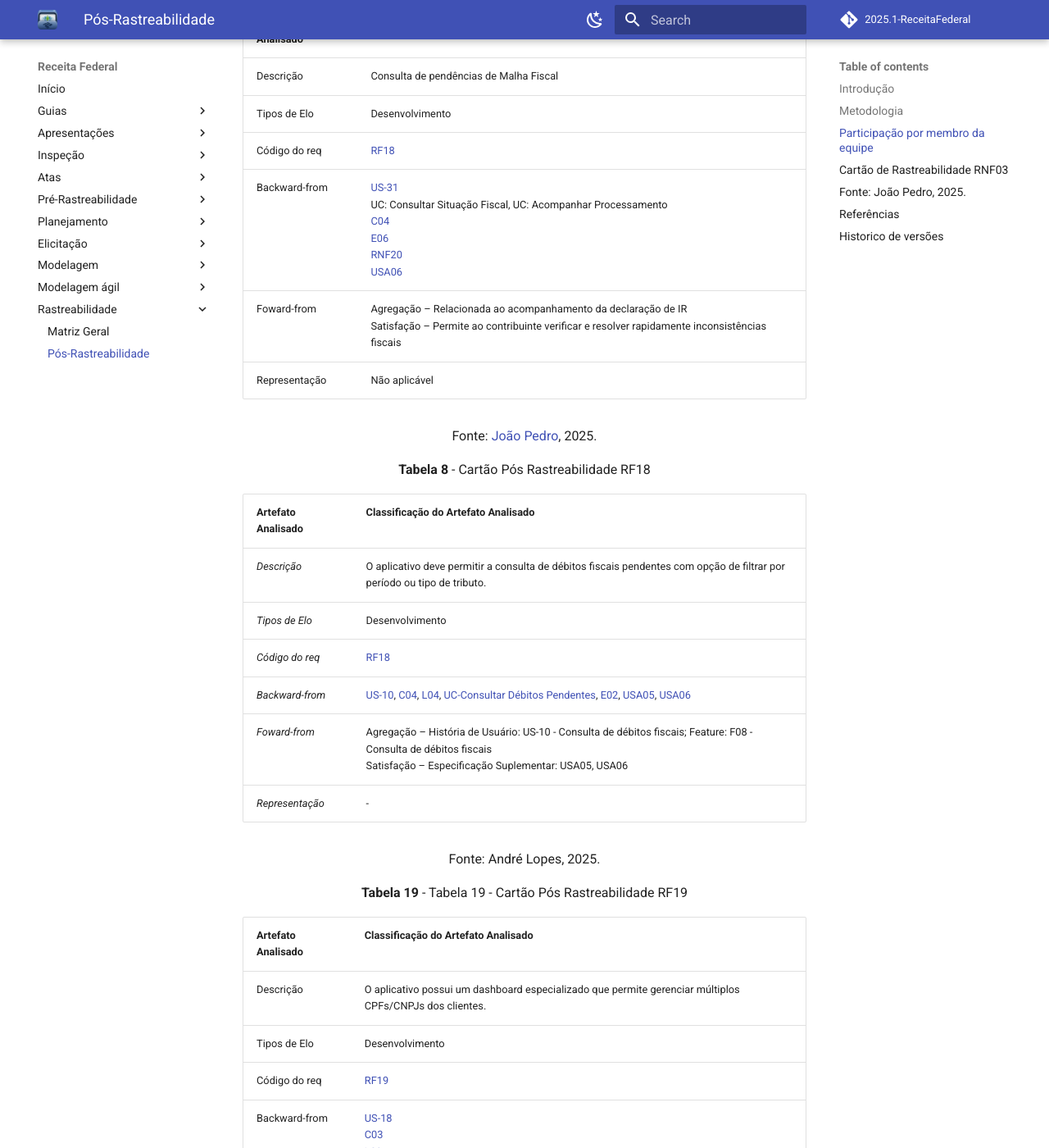
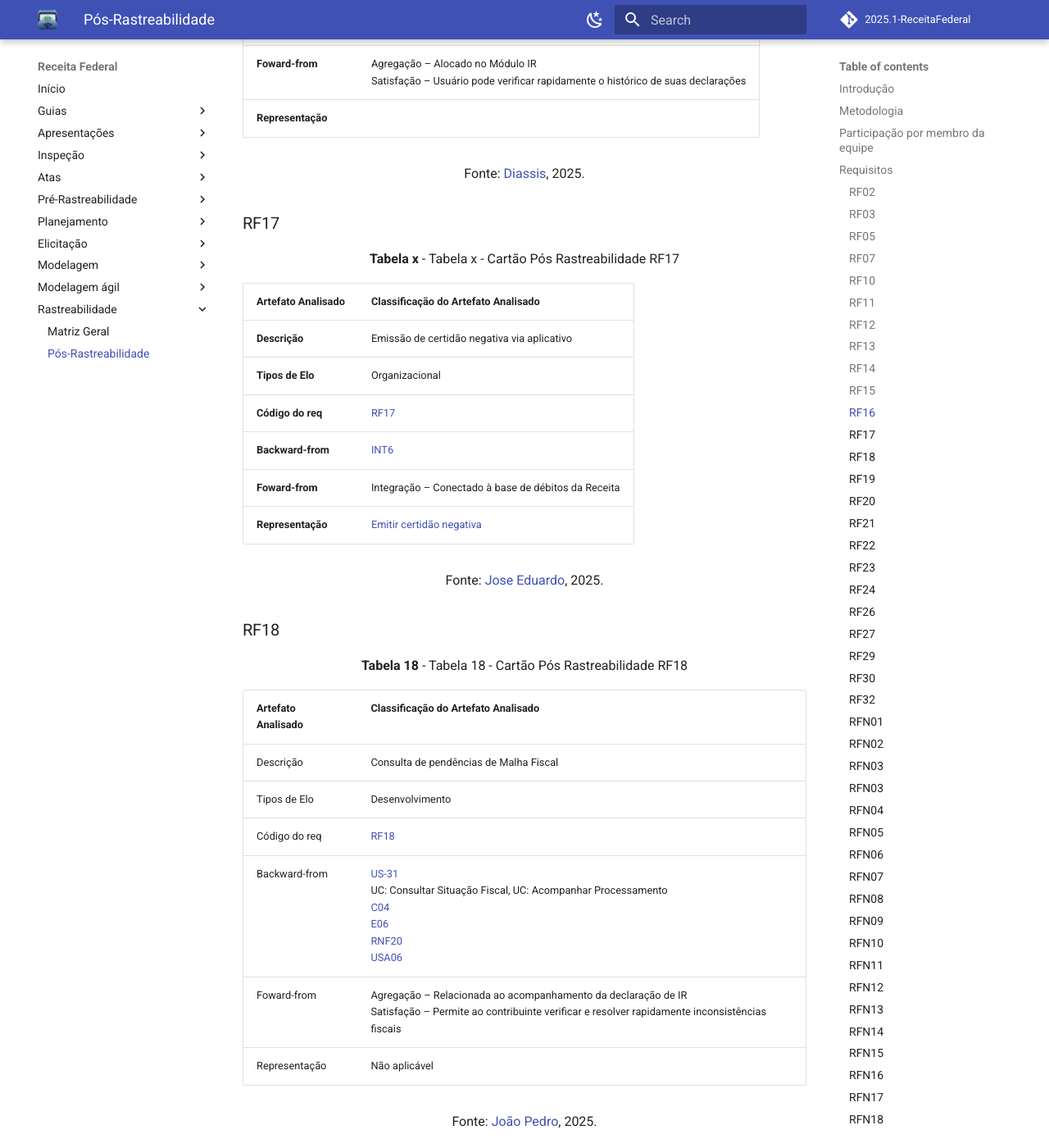
Before and after one commit to Requisitos-de-Software/2025.1-Meu-INSS, an MkDocs documentation site: the page built from docs/rastreabilidade/pos-rastreabilidade.md, in a window 1280 px wide and 1400 px high, scrolled down 7100 px. Shown: the whole window at 82% size. Built offline with MkDocs 1.6.1 and Material for MkDocs 9.7.7, drawn with Linux system fonts in a browser that asks for light colours; comment, search, counter and statistics services are not loaded; some of the changed text lies outside the part shown.

```diff
--- a/docs/rastreabilidade/pos-rastreabilidade.md
+++ b/docs/rastreabilidade/pos-rastreabilidade.md
@@ -23,13 +23,17 @@
 
 ## Participação por membro da equipe
 
-| Nome do membro                                  | Elos do membro |
+| Nome do membro                                  | Elos do membro    |
 | ----------------------------------------------- | ----------------- |
 |[José Eduardo](https://github.com/jevprado)      | ----------------- |
 |[Diassis](https://github.com/Diaxiz)             | ----------------- |
 |[Julia Massuda](https://github.com/JuliaReis18)  | ----------------- |
-|[Andre Lopes](https://github.com/andrewslopes) | ----------------- |
+|[Andre Lopes](https://github.com/andrewslopes)   | ----------------- |
+|[João Pedro](https://github.com/JpRodrigues2)    | ----------------- |
 
+## Requisitos
+
+### RF02
 
 <p style="text-align: center"><b>Tabela 2</b> - Tabela 2 - Cartão Pós Rastreabilidade RF02 </p>
 
@@ -43,6 +47,8 @@
 | **Representação** | |
 
 <font size="3"><p style="text-align: center">Fonte: [Diassis](https://github.com/Diaxiz), 2025.</p></font>
+
+### RF03
 
 <p style="text-align: center"><b>Tabela 3</b> - Tabela 3 - Cartão Pós Rastreabilidade RF03 </p>
 
@@ -58,7 +64,7 @@
 <font size="3"><p style="text-align: center">Fonte: [Jose Eduardo](https://github.com/jevprado), 2025.</p></font>
 
 ---
-
+### RF05
 
 <p style="text-align: center"><b>Tabela 5</b> - Tabela 5 - Cartão Pós Rastreabilidade RF05 </p>
 
@@ -74,6 +80,7 @@
 <font size="3"><p style="text-align: center">Fonte: [Jose Eduardo](https://github.com/jevprado), 2025.</p></font>
 
 ---
+### RF07
 
 <p style="text-align: center"><b>Tabela 6</b> - Cartão Pós Rastreabilidade RF07</p>
 
@@ -87,6 +94,8 @@
 | *Representação* | - |
 
 <font size="3"><p style="text-align: center">Fonte: André Lopes, 2025.</p></font>
+
+### RF10
 
 <p style="text-align: center"><b>Tabela 10</b> - Tabela 10 - Cartão Pós Rastreabilidade RF10</p>
 
@@ -104,6 +113,8 @@
 
 ---
 
+### RF11
+
 <p style="text-align: center"><b>Tabela 11</b> - Tabela 11 - Cartão Pós Rastreabilidade RF11</p>
 
 | Artefato Analisado | Classificação do Artefato Analisado |
@@ -118,6 +129,9 @@
 <font size="3"><p style="text-align: center">Fonte: [Jose Eduardo](https://github.com/jevprado), 2025.</p></font>
 
 ---
+
+### RF12
+
 <p style="text-align: center"><b>Tabela 12</b> - Tabela 12 - Cartão Pós Rastreabilidade RF12 </p>
 
 | Artefato Analisado | Classificação do Artefato Analisado |
@@ -131,8 +145,7 @@
 
 <font size="3"><p style="text-align: center">Fonte: [Diassis](https://github.com/Diaxiz), 2025.</p></font>
 
-
-
+### RF13
 
 <p style="text-align: center"><b>Tabela 13</b> - Tabela 13 - Cartão Pós Rastreabilidade RF13 </p>
 
@@ -148,6 +161,8 @@
 <font size="3"><p style="text-align: center">Fonte: [Diassis](https://github.com/Diaxiz), 2025.</p></font>
 
 
+### RF14
+
 <p style="text-align: center"><b>Tabela 14</b> - Tabela 14 - Cartão Pós Rastreabilidade RF14</p>
 
 | Artefato Analisado | Classificação do Artefato Analisado |
@@ -161,7 +176,9 @@
 
 <font size="3"><p style="text-align: center">Fonte: [Jose Eduardo](https://github.com/jevprado), 2025.</p></font>
 
----
+
+### RF15
+
 <p style="text-align: center"><b>Tabela 15</b> - Tabela 15 - Cartão Pós Rastreabilidade RF15 </p>
 
 | Artefato Analisado | Classificação do Artefato Analisado |
@@ -177,6 +194,8 @@
 
 ---
 
+### RF16
+
 <p style="text-align: center"><b>Tabela 16</b> - Tabela 16 - Cartão Pós Rastreabilidade RF16 </p>
 
 | Artefato Analisado | Classificação do Artefato Analisado |
@@ -190,6 +209,7 @@
 
 <font size="3"><p style="text-align: center">Fonte: [Diassis](https://github.com/Diaxiz), 2025.</p></font>
 
+### RF17
 
 <p style="text-align: center"><b>Tabela x</b> - Tabela x - Cartão Pós Rastreabilidade RF17</p>
 
@@ -217,19 +239,7 @@
 
 <font size="3"><p style="text-align: center">Fonte: [João Pedro](https://github.com/JpRodrigues2), 2025.</p></font>
 
-
-<p style="text-align: center"><b>Tabela 8</b> - Cartão Pós Rastreabilidade RF18</p>
-
-| Artefato Analisado | Classificação do Artefato Analisado |
-|--------------------|--------------------------------------|
-| *Descrição* | O aplicativo deve permitir a consulta de débitos fiscais pendentes com opção de filtrar por período ou tipo de tributo. |
-| *Tipos de Elo* | Desenvolvimento |
-| *Código do req* | [RF18](https://requisitos-de-software.github.io/2025.1-ReceitaFederal/elicitacao/requisitos-elicitados/#rf18) |
-| *Backward-from* | [US-10](https://requisitos-de-software.github.io/2025.1-ReceitaFederal/modelagem-agil/historias-usuario/#us-10-consulta-de-debitos-fiscais), [C04](https://requisitos-de-software.github.io/2025.1-ReceitaFederal/modelagem/cenarios/#cenario-04), [L04](https://requisitos-de-software.github.io/2025.1-ReceitaFederal/modelagem/lexicos/#l04-debitos-fiscais), [UC-Consultar Débitos Pendentes](https://requisitos-de-software.github.io/2025.1-ReceitaFederal/modelagem/casos-de-uso/#uc-consultar-debitos-pendentes), [E02](https://requisitos-de-software.github.io/2025.1-ReceitaFederal/modelagem-agil/epicos/#e02-regularizacao-e-pagamentos), [USA05](https://requisitos-de-software.github.io/2025.1-ReceitaFederal/especificacao-suplementar/#usa05-design-responsivo), [USA06](https://requisitos-de-software.github.io/2025.1-ReceitaFederal/especificacao-suplementar/#usa06-clareza-na-apresentacao-de-dados-fiscais) |
-| *Foward-from* | Agregação – História de Usuário: US-10 - Consulta de débitos fiscais; Feature: F08 - Consulta de débitos fiscais<br>Satisfação – Especificação Suplementar: USA05, USA06 |
-| *Representação* | - |
-
-<font size="3"><p style="text-align: center">Fonte: André Lopes, 2025.</p></font>
+### RF19
 
 <p style="text-align: center"><b>Tabela 19</b> - Tabela 19 - Cartão Pós Rastreabilidade RF19 </p>
 
@@ -244,6 +254,7 @@
 
 <font size="3"><p style="text-align: center">Fonte: [Julia Massuda](https://github.com/JuliaReis18), 2025.</p></font>
 
+### RF20
 
 <p style="text-align: center"><b>Tabela 20</b> - Tabela 20 - Cartão Pós Rastreabilidade RF20 </p>
 
@@ -258,20 +269,7 @@
 
 <font size="3"><p style="text-align: center">Fonte: [Diassis](https://github.com/Diaxiz), 2025.</p></font>
 
-
-<p style="text-align: center"><b>Tabela 9</b> - Cartão Pós Rastreabilidade RF21</p>
-
-| Artefato Analisado | Classificação do Artefato Analisado |
-|--------------------|--------------------------------------|
-| *Descrição* | O aplicativo deve oferecer suporte a múltiplos idiomas para facilitar o uso por diferentes públicos. |
-| *Tipos de Elo* | Desenvolvimento |
-| *Código do req* | [RF21](https://requisitos-de-software.github.io/2025.1-ReceitaFederal/elicitacao/requisitos-elicitados/#rf21) |
-| *Backward-from* | [US-11](https://requisitos-de-software.github.io/2025.1-ReceitaFederal/modelagem-agil/historias-usuario/#us-11-suporte-a-multiplos-idiomas), [C09](https://requisitos-de-software.github.io/2025.1-ReceitaFederal/modelagem/cenarios/#cenario-09), [L09](https://requisitos-de-software.github.io/2025.1-ReceitaFederal/modelagem/lexicos/#l09-suporte-multilingue), [UC-Configurar Idioma](https://requisitos-de-software.github.io/2025.1-ReceitaFederal/modelagem/casos-de-uso/#uc-configurar-idioma), [E05](https://requisitos-de-software.github.io/2025.1-ReceitaFederal/modelagem-agil/epicos/#e05-experiencia-do-usuario), [USA01](https://requisitos-de-software.github.io/2025.1-ReceitaFederal/especificacao-suplementar/#usa01-acessibilidade), [USA10](https://requisitos-de-software.github.io/2025.1-ReceitaFederal/especificacao-suplementar/#usa10-suporte-a-idiomas) |
-| *Foward-from* | Agregação – História de Usuário: US-11 - Suporte a múltiplos idiomas; Feature: F10 - Suporte multilíngue<br>Satisfação – Especificação Suplementar: USA01, USA10 |
-| *Representação* | - |
-
-<font size="3"><p style="text-align: center">Fonte: André Lopes, 2025.</p></font>
-
+### RF21
 
 <p style="text-align: center"><b>Tabela 22</b> - Tabela 22 - Cartão Pós Rastreabilidade RF22 (US-33) </p>
 
@@ -279,13 +277,14 @@
 |--------------------|--------------------------------------|
 | Descrição | Integração com eSocial |
 | Tipos de Elo | Desenvolvimento |
-| Código do req | [RF22](https://requisitos-de-software.github.io/2025.1-ReceitaFederal/elicitacao/requisitos-elicitados/#rf22) |
+| Código do req | [RF21](https://requisitos-de-software.github.io/2025.1-ReceitaFederal/elicitacao/requisitos-elicitados/#rf21) |
 | Backward-from | [US-33](https://requisitos-de-software.github.io/2025.1-ReceitaFederal/modelagem-agil/historias-usuario/#us-33-integracao-com-esocial)<br>[E07](https://requisitos-de-software.github.io/2025.1-ReceitaFederal/epicos/#e07-integracoes-e-autorizacao) |
 | Foward-from | Agregação – Relacionada à integração com sistemas externos<br>Satisfação – Facilita a gestão de informações trabalhistas e previdenciárias de forma integrada |
 | Representação | Não aplicável |
 
 <font size="3"><p style="text-align: center">Fonte: [João Pedro](https://github.com/JpRodrigues2), 2025.</p></font>
 
+### RF22
 
 <p style="text-align: center"><b>Tabela 22</b> - Tabela 22 - Cartão Pós Rastreabilidade RF22 (US-34) </p>
 
@@ -300,7 +299,7 @@
 
 <font size="3"><p style="text-align: center">Fonte: [João Pedro](https://github.com/JpRodrigues2), 2025.</p></font>
 
-
+### RF23
 
 <p style="text-align: center"><b>Tabela 23</b> - Tabela 23 - Cartão Pós Rastreabilidade RF23 </p>
 
@@ -316,7 +315,7 @@
 <font size="3"><p style="text-align: center">Fonte: [Julia Massuda](https://github.com/JuliaReis18), 2025.</p></font>
 
 
----
+### RF24
 
 <p style="text-align: center"><b>Tabela 24</b> - Tabela 24 - Cartão Pós Rastreabilidade RF24 </p>
 
@@ -333,7 +332,7 @@
 
 
 
----
+### RF26
 
 <p style="text-align: center"><b>Tabela 26</b> - Tabela 26 - Cartão Pós Rastreabilidade RF26 </p>
 
@@ -349,7 +348,7 @@
 <font size="3"><p style="text-align: center">Fonte: [Julia Massuda](https://github.com/JuliaReis18), 2025.</p></font>
 
 
----
+### RF27
 
 <p style="text-align: center"><b>Tabela 27</b> - Tabela 27 - Cartão Pós Rastreabilidade RF27 </p>
 
@@ -364,6 +363,8 @@
 
 <font size="3"><p style="text-align: center">Fonte: [Julia Massuda](https://github.com/JuliaReis18), 2025.</p></font>
 
+### RF29
+
 <p style="text-align: center"><b>Tabela 29</b> - Tabela 29 - Cartão Pós Rastreabilidade RF29 </p>
 
 | Artefato Analisado | Classificação do Artefato Analisado |
@@ -376,6 +377,9 @@
 | Representação | Não aplicável |
 
 <font size="3"><p style="text-align: center">Fonte: [João Pedro](https://github.com/JpRodrigues2), 2025.</p></font>
+
+
+### RF30
 
 <p style="text-align: center"><b>Tabela 30</b> - Tabela 30 - Cartão Pós Rastreabilidade RF30 </p>
 
@@ -390,6 +394,7 @@
 
 <font size="3"><p style="text-align: center">Fonte: [João Pedro](https://github.com/JpRodrigues2), 2025.</p></font>
 
+### RF32
 
 <p style="text-align: center"><b>Tabela 10</b> - Cartão Pós Rastreabilidade RF32</p>
 
@@ -405,8 +410,7 @@
 <font size="3"><p style="text-align: center">Fonte: André Lopes, 2025.</p></font>
 
 
-
-
+### RFN01
 
 <p style="text-align: center"><b>Tabela 35</b> - Tabela 35 - Cartão Pós Rastreabilidade RNF01 </p>
 
@@ -421,7 +425,7 @@
 
 <font size="3"><p style="text-align: center">Fonte: [Diassis](https://github.com/Diaxiz) </p></font>
 
----
+### RFN02
 
 <p style="text-align: center"><b>Tabela 36</b> - Tabela 36 - Cartão Pós Rastreabilidade RNF02 </p>
 
@@ -436,7 +440,7 @@
 
 <font size="3"><p style="text-align: center">Fonte: </p></font>
 
----
+### RFN03
 
 <p style="text-align: center"><b>Tabela X</b> - Cartão Pós Rastreabilidade RNF03 </p>
 
@@ -452,9 +456,7 @@
 <font size="3"><p style="text-align: center">Fonte: [Julia Massuda](https://github.com/JuliaReis18), 2025.</p></font>
 
 
-<font size="3"><p style="text-align: center">Fonte: </p></font>
-
-## Cartão de Rastreabilidade RNF03
+### RFN03
 
 <p style="text-align: center"><b>Tabela X</b> - Cartão Pós Rastreabilidade RNF03 </p>
 
@@ -469,7 +471,7 @@
 
 <font size="3"><p style="text-align: center">Fonte: [Julia Massuda](https://github.com/JuliaReis18), 2025.</p></font>
 
-
+### RFN04
 
 <p style="text-align: center"><b>Tabela 38</b> - Tabela 38 - Cartão Pós Rastreabilidade RNF04 </p>
 
@@ -484,7 +486,7 @@
 
 <font size="3"><p style="text-align: center">Fonte: [João Pedro](https://github.com/JpRodrigues2), 2025.</p></font>
 
----
+### RFN05
 
 <p style="text-align: center"><b>Tabela x</b> - Cartão Pós Rastreabilidade RNF05</p>
 
@@ -499,7 +501,7 @@
 
 <font size="3"><p style="text-align: center">Fonte: André Lopes, 2025.</p></font>
 
----
+### RFN06
 
 <p style="text-align: center"><b>Tabela 40</b> - Tabela 40 - Cartão Pós Rastreabilidade RNF06 </p>
 
@@ -514,7 +516,7 @@
 
 <font size="3"><p style="text-align: center">Fonte: [Diassis](https://github.com/Diaxiz) </p></font>
 
----
+### RFN07
 
 <p style="text-align: center"><b>Tabela 41</b> - Tabela 41 - Cartão Pós Rastreabilidade RNF07 </p>
 
@@ -529,6 +531,7 @@
 
 <font size="3"><p style="text-align: center">Fonte: </p></font>
 
+### RFN08
 
 <p style="text-align: center"><b>Tabela X</b> - Cartão Pós Rastreabilidade RNF08 </p>
 
@@ -544,7 +547,7 @@
 <font size="3"><p style="text-align: center">Fonte: [Julia Massuda](https://github.com/JuliaReis18), 2025.</p></font>
 
 
----
+### RFN09
 
 <p style="text-align: center"><b>Tabela 43</b> - Tabela 43 - Cartão Pós Rastreabilidade RNF09 </p>
 
@@ -559,7 +562,7 @@
 
 <font size="3"><p style="text-align: center">Fonte: [João Pedro](https://github.com/JpRodrigues2), 2025.</p></font>
 
----
+### RFN10
 
 <p style="text-align: center"><b>Tabela 44</b> - Tabela 44 - Cartão Pós Rastreabilidade RNF10 </p>
 
@@ -574,7 +577,7 @@
 
 <font size="3"><p style="text-align: center">Fonte: </p></font>
 
----
+### RFN11
 
 <p style="text-align: center"><b>Tabela 45</b> - Tabela 45 - Cartão Pós Rastreabilidade RNF11 </p>
 
@@ -592,7 +595,7 @@
 <font size="3"><p style="text-align: center">Fonte: André Lopes, 2025.</p></font>
 
 
----
+### RFN12
 
 <p style="text-align: center"><b>Tabela 46</b> - Tabela 46 - Cartão Pós Rastreabilidade RNF12 </p>
 
@@ -607,7 +610,7 @@
 
 <font size="3"><p style="text-align: center">Fonte: </p></font>
 
----
+### RFN13
 
 <p style="text-align: center"><b>Tabela 13b> - Cartão Pós Rastreabilidade RNF13 </p>
 
@@ -624,7 +627,7 @@
 
 
 
-<p style="text-align: center"><b>Tabela 48</b> - Tabela 48 - Cartão Pós Rastreabilidade RNF14 </p>
+### RFN14
 
 <p style="text-align: center"><b>Tabela X</b> - Cartão Pós Rastreabilidade RNF14 </p>
 
@@ -640,7 +643,7 @@
 <font size="3"><p style="text-align: center">Fonte: [João Pedro](https://github.com/JpRodrigues2), 2025.</p></font>
 
 
----
+### RFN15
 
 <p style="text-align: center"><b>Tabela 49</b> - Tabela 49 - Cartão Pós Rastreabilidade RNF15 </p>
 
@@ -655,7 +658,7 @@
 
 <font size="3"><p style="text-align: center">Fonte: </p></font>
 
----
+### RFN16
 
 <p style="text-align: center"><b>Tabela 50</b> - Tabela 50 - Cartão Pós Rastreabilidade RNF16 </p>
 
@@ -670,7 +673,7 @@
 
 <font size="3"><p style="text-align: center">Fonte: [Diassis](https://github.com/Diaxiz) </p></font>
 
----
+### RFN17
 
 <p style="text-align: center"><b>Tabela 51</b> - Tabela 51 - Cartão Pós Rastreabilidade RNF17 </p>
 
@@ -685,7 +688,7 @@
 
 <font size="3"><p style="text-align: center">Fonte: </p></font>
 
----
+### RFN18
 
 <p style="text-align: center"><b>Tabela </b> - Cartão Pós Rastreabilidade RNF18 </p>
 
@@ -700,11 +703,10 @@
 
 <font size="3"><p style="text-align: center">Fonte: [Julia Massuda](https://github.com/JuliaReis18), 2025.</p></font>
 
----
+### RFN19
 
 <p style="text-align: center"><b>Tabela 53</b> - Tabela 53 - Cartão Pós Rastreabilidade RNF19 </p>
 
-<p style="text-align: center"><b>Tabela X</b> - Cartão Pós Rastreabilidade RNF19 </p>
 
 | Artefato Analisado | Classificação do Artefato Analisado |
 |--------------------|--------------------------------------|
```
Also changed, not shown: other parts of docs/rastreabilidade/pos-rastreabilidade.md (+5 -2 lines).
